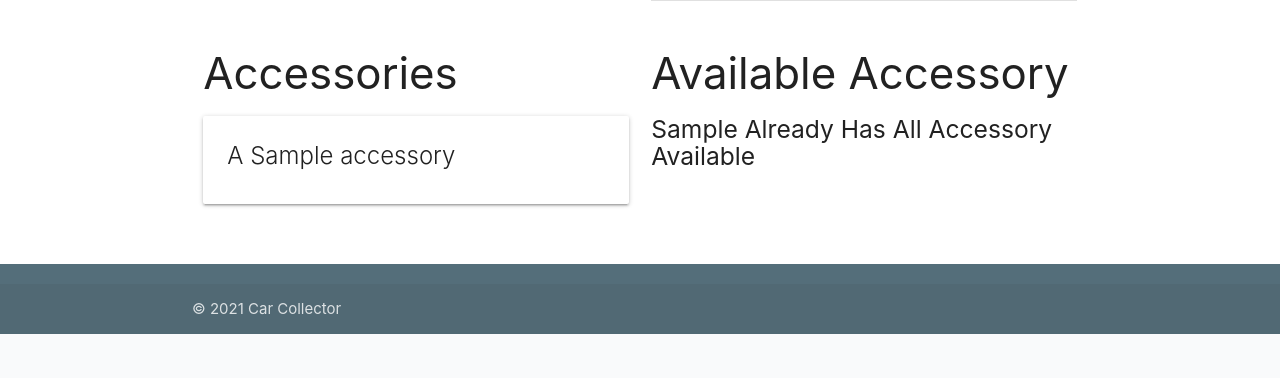
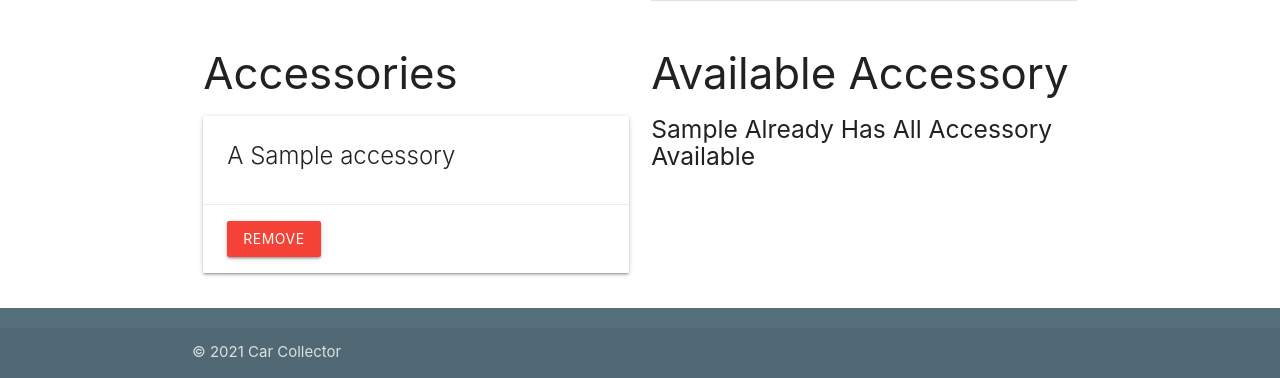
Before and after one commit to Bereket-U/carcollector, a Django app: page /cars/1/ in a window 1280 px wide. Shown: the part 466-844 px from the top of the page. Before the commit the page ends 800 px from the top, so only its background shows below. Run offline with Django 3.2, Linux system fonts and the light colour scheme; a user stored in the database is signed in; tables that the repository leaves empty hold one stand-in row (values such as "Sample post").

Commit message:
add - remove Associated accessories functionality

```diff
--- a/main_app/templates/cars/detail.html
+++ b/main_app/templates/cars/detail.html
@@ -51,6 +51,12 @@
             A <span>{{ accessory.name }}</span>
           </span>
         </div>
+        <div class="card-action">
+            <form action="{% url 'unassoc_accessory' car.id accessory.id %}" method="post">
+                {% csrf_token %}
+              <button type="submit" class="btn red">Remove</button>
+            </form>
+          </div>
       </div>
       {% endfor %} {% else %}
       <h5>No accessory!</h5>
--- a/main_app/urls.py
+++ b/main_app/urls.py
@@ -11,8 +11,9 @@ urlpatterns = [
     path('cars/<int:pk>/update/', views.CarUpdate.as_view(), name='cars_update'),
     path('cars/<int:pk>/delete/', views.CarDelete.as_view(), name='cars_delete'),
     path('cars/<int:car_id>/add_service/', views.add_service, name='add_service'),
-      # associate a accessory with a cat (M:M)
+      # associate a accessory with a car -  (M:M)
     path('cars/<int:car_id>/assoc_accessory/<int:accessory_id>/', views.assoc_accessory, name='assoc_accessory'),
+    path('cars/<int:car_id>/unassoc_accessory/<int:accessory_id>/', views.unassoc_accessory, name='unassoc_accessory'),
     path('accessories/', views.AccessoryList.as_view(), name='accessories_index'),
     path('accessories/<int:pk>/', views.AccessoryDetail.as_view(), name='accessories_detail'),
     path('accessories/create/', views.AccessoryCreate.as_view(), name='accessories_create'),
--- a/main_app/views.py
+++ b/main_app/views.py
@@ -42,9 +42,13 @@ def add_service(request, car_id):
 
 @login_required
 def assoc_accessory(request, car_id, accessory_id):
-  Car.objects.get(id=car_id).accessories.add(accessory_id)
-  return redirect('detail', car_id=car_id)
+    Car.objects.get(id=car_id).accessories.add(accessory_id)
+    return redirect('detail', car_id=car_id)
 
+@login_required
+def unassoc_accessory(request, car_id, accessory_id):
+    Car.objects.get(id=car_id).accessories.remove(accessory_id)
+    return redirect('detail', car_id=car_id)
 
 class CarCreate(CreateView):
     model = Car
```
